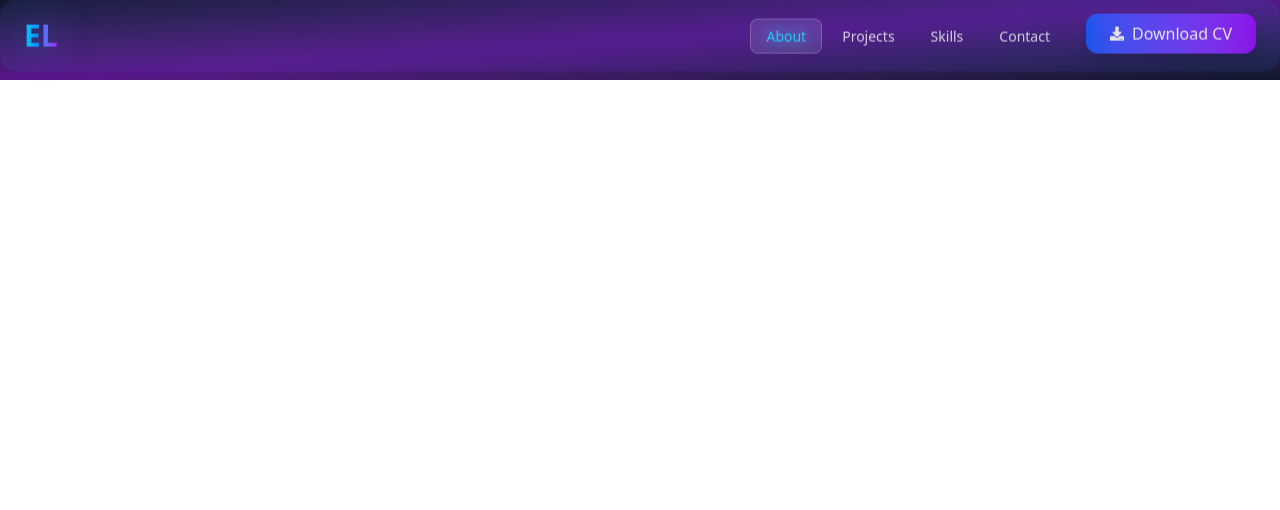
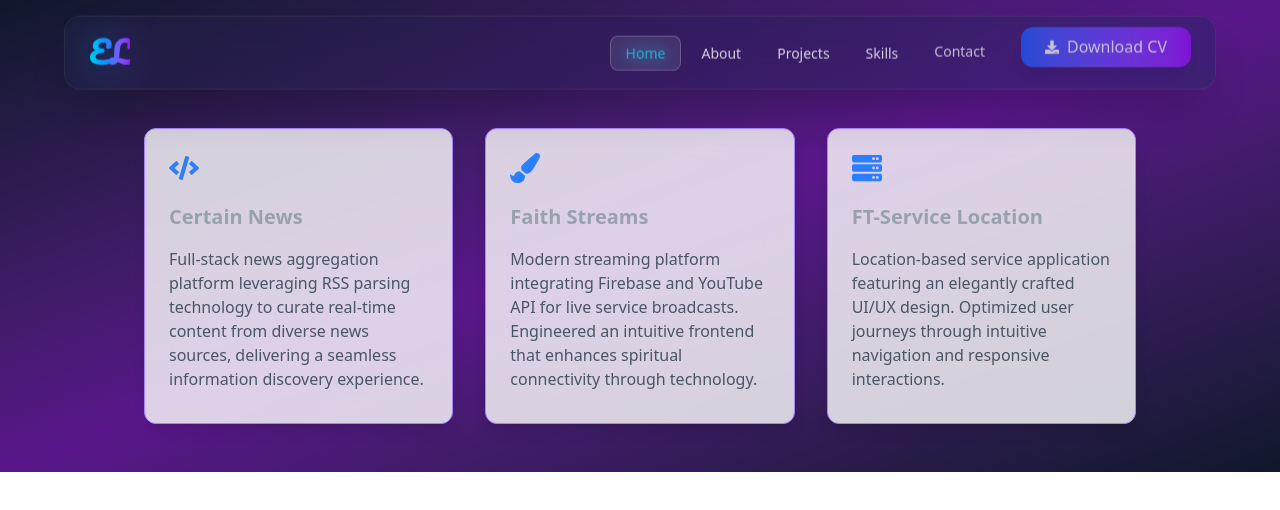
Before and after one commit to Emmy-A-L/my-portfolio, a React (Vite) app: page /projects in a window 1280 px wide. Shown: the top 510 px of the page. Built offline with nearby package versions, Linux system fonts and the light colour scheme.

Commit message:
feat: Add ProjectsPage component with project cards showcasing various applications

```diff
--- a/src/App.css
+++ b/src/App.css
@@ -3,10 +3,14 @@
 @import url('https://fonts.googleapis.com/css2?family=Roboto+Mono:ital,wght@0,100..700;1,100..700&display=swap');
 
 
-@theme {
-  --font-pacifico: 'Pacifico', cursive;
-  --font-roboto: 'Roboto', sans-serif;
-  --font-roboto-mono: 'Roboto Mono', monospace;
-  --color-primary: #4a90e2;
-  --color-secondary: #50e3c2;
+@layer utilities {
+  .pacifico {
+    font-family: Pacifico, cursive;
+  }
+  .roboto {
+    font-family: Roboto, sans-serif;
+  }
+  .roboto-mono {
+    font-family: 'Roboto Mono', monospace;
+  }
 }
--- a/src/App.tsx
+++ b/src/App.tsx
@@ -4,15 +4,27 @@ import Navbar from "./components/Navbar";
 import HomePage from "./pages/HomePage";
 import AboutPage from "./pages/AboutPage";
 import WelcomeScreen from "./components/ui/WelcomeScreen";
+import ProjectsPage from "./pages/ProjectsPage";
+import './App.css'
 
 const App = () => {
-  const [welcomeDone, setWelcomeDone] = useState(false);
+  const [welcomeDone, setWelcomeDone] = useState(() => {
+    // Check if user has seen the welcome screen before
+    return localStorage.getItem("welcomeScreenSeen") === "true";
+  });
+
+  const handleWelcomeFinish = () => {
+    setWelcomeDone(true);
+    // Store that user has seen the welcome screen
+    localStorage.setItem("welcomeScreenSeen", "true");
+  };
+
   return (
     <>
       {!welcomeDone && (
         <WelcomeScreen
           message="Bridging The Gap Between Idea And Reality Through Technology"
-          onFinish={() => setWelcomeDone(true)}
+          onFinish={handleWelcomeFinish}
           fadeDelay={300}
         />
       )}
@@ -22,6 +34,7 @@ const App = () => {
           <Routes>
             <Route path="/" element={<HomePage />} />
             <Route path="/about" element={<AboutPage />} />
+            <Route path="/projects" element={<ProjectsPage />} />
             {/* Add other routes here */}
           </Routes>
         </>
--- a/src/components/Navbar.tsx
+++ b/src/components/Navbar.tsx
@@ -7,24 +7,25 @@ import { Link } from "react-router-dom";
 
 const Navbar = () => {
   const [mobileMenuOpen, setMobileMenuOpen] = useState(false);
-  const [scrolled, setScrolled] = useState(false);
-  const [activeLink, setActiveLink] = useState("about");
+  // const [scrolled, setScrolled] = useState(false);
+  const [activeLink, setActiveLink] = useState("home");
 
   const navItems = [
-    { name: "About", href: "/", id: "about" },
+    { name: "Home", href: "/", id: "home" },
+    { name: "About", href: "/about", id: "about" },
     { name: "Projects", href: "/projects", id: "projects" },
     { name: "Skills", href: "/skills", id: "skills" },
     { name: "Contact", href: "/contact", id: "contact" },
   ];
 
   // Check if user has scrolled
-  useEffect(() => {
-    const handleScroll = () => {
-      setScrolled(window.scrollY > 20);
-    };
-    window.addEventListener("scroll", handleScroll);
-    return () => window.removeEventListener("scroll", handleScroll);
-  }, []);
+  // useEffect(() => {
+  //   const handleScroll = () => {
+  //     setScrolled(window.scrollY > 20);
+  //   };
+  //   window.addEventListener("scroll", handleScroll);
+  //   return () => window.removeEventListener("scroll", handleScroll);
+  // }, []);
 
   // Close mobile menu when clicking outside
   useEffect(() => {
@@ -152,11 +153,8 @@ const Navbar = () => {
         variants={navbarVariants}
         initial="initial"
         animate="animate"
-        className={`fixed top-0 left-1/2 transform -translate-x-1/2 z-50 transition-all duration-700 ease-out ${
-          scrolled
-            ? "mt-4 w-[95%] max-w-6xl rounded-2xl bg-black/20 backdrop-blur-xl border border-white/10 shadow-2xl"
-            : "mt-0 w-full bg-transparent backdrop-blur-sm"
-        }`}
+        className={`fixed top-0 left-1/2 transform -translate-x-1/2 z-50 transition-all duration-700 ease-out mt-4 w-[95%] max-w-6xl rounded-2xl bg-black/20 backdrop-blur-xl border border-white/10 shadow-2xl`
+            }
       >
         <div className="relative px-6 py-4">
           {/* Animated Background Gradient */}
@@ -183,7 +181,7 @@ const Navbar = () => {
             >
               <a
                 href="/"
-                className="text-3xl font-bold bg-gradient-to-r from-cyan-400 via-blue-500 to-purple-600 bg-clip-text text-transparent relative z-10"
+                className="text-3xl font-bold bg-gradient-to-r from-cyan-400 via-blue-500 to-purple-600 bg-clip-text text-transparent relative z-10 pacifico"
               >
                 EL
               </a>
--- a/src/components/ui/Card.tsx
+++ b/src/components/ui/Card.tsx
@@ -20,10 +20,10 @@ const Card: React.FC<CardProps> = ({
     whileInView={{ opacity: 1, y: 0 }}
     viewport={{ once: true, amount: 0.3 }}
     transition={{ duration: 0.6, ease: "easeOut" }}
-    className="bg-white dark:bg-gray-800 rounded-xl shadow-lg p-6 flex flex-col items-start gap-3 hover:shadow-2xl transition-shadow min-h-[200px]"
+    className="bg-white/80 dark:bg-gray-800/80 border border-violet-400 backdrop-blur-lg rounded-xl shadow-lg p-6 flex flex-col items-start gap-3 hover:shadow-2xl transition-shadow min-h-[200px]"
   >
     {Icon && <Icon className="text-3xl text-blue-500 mb-2" />}
-    <h3 className="text-xl font-semibold font-heading mb-1">{title}</h3>
+    <h3 className="text-xl font-semibold text-gray-400 font-heading mb-1">{title}</h3>
     <p className="text-gray-600 dark:text-gray-300 mb-2">{description}</p>
     {children}
   </motion.div>
--- a/src/components/ui/NameLogo.tsx
+++ b/src/components/ui/NameLogo.tsx
@@ -10,7 +10,7 @@ const NameLogo = () => {
         transition={{ type: "spring", stiffness: 300 }}
       >
         <motion.div
-          className="w-32 h-32 rounded-full bg-gradient-to-tr from-cyan-400 via-blue-500 to-purple-600 flex items-center justify-center text-white text-4xl font-bold shadow-2xl relative z-10"
+          className="w-32 h-32 rounded-full bg-gradient-to-tr from-cyan-400 via-blue-500 to-purple-600 flex items-center justify-center text-white text-4xl font-bold shadow-2xl relative z-10 pacifico"
           animate={{
             boxShadow: [
               "0 0 20px rgba(59, 130, 246, 0.5)",
--- a/src/components/ui/WelcomeScreen.tsx
+++ b/src/components/ui/WelcomeScreen.tsx
@@ -32,7 +32,7 @@ const WelcomeScreen: React.FC<WelcomeScreenProps> = ({
       onAnimationComplete={() => {
         if (fadeOut) onFinish();
       }}
-      className="fixed inset-0 z-50 flex flex-col items-center justify-center bg-gradient-to-br from-blue-700 via-purple-700 to-gray-900 text-white"
+      className="fixed inset-0 z-50 flex flex-col items-center justify-center bg-gradient-to-br from-blue-700 via-purple-700 to-gray-900 text-white p-4 md:p-8 lg:p-14"
     >
       <NameLogo />
       <h1 className="text-2xl md:text-3xl font-bold font-heading text-center max-w-xl">
--- a/src/pages/Projects.tsx
+++ /dev/null
@@ -1,26 +0,0 @@
-import Card from "../components/ui/Card";
-import { FaCode, FaPaintBrush, FaServer } from "react-icons/fa";
-
-const Projects = () => {
-  return (
-    <section className="w-full max-w-5xl mx-auto py-12 px-4 grid grid-cols-1 md:grid-cols-2 lg:grid-cols-3 gap-8">
-      <Card
-        title="Frontend Development"
-        description="Building beautiful, responsive UIs with React, TypeScript, and Tailwind CSS."
-        icon={FaPaintBrush}
-      />
-      <Card
-        title="Backend APIs"
-        description="Designing robust RESTful APIs and scalable backend systems."
-        icon={FaServer}
-      />
-      <Card
-        title="Full-Stack Projects"
-        description="Delivering complete solutions from database to UI, with a focus on performance and UX."
-        icon={FaCode}
-      />
-    </section>
-  );
-};
-
-export default Projects;
--- /dev/null
+++ b/src/pages/ProjectsPage.tsx
@@ -0,0 +1,26 @@
+import Card from "../components/ui/Card";
+import { FaCode, FaPaintBrush, FaServer } from "react-icons/fa";
+
+const ProjectsPage = () => {
+  return (
+    <section className="w-full max-w-5xl mx-auto py-12 px-4 grid grid-cols-1 md:grid-cols-2 lg:grid-cols-3 gap-8">
+      <Card
+        title="Certain News"
+        description="Full-stack news aggregation platform leveraging RSS parsing technology to curate real-time content from diverse news sources, delivering a seamless information discovery experience."
+        icon={FaCode}
+      />
+      <Card
+        title="Faith Streams"
+        description="Modern streaming platform integrating Firebase and YouTube API for live service broadcasts. Engineered an intuitive frontend that enhances spiritual connectivity through technology."
+        icon={FaPaintBrush}
+      />
+      <Card
+        title="FT-Service Location"
+        description="Location-based service application featuring an elegantly crafted UI/UX design. Optimized user journeys through intuitive navigation and responsive interactions."
+        icon={FaServer}
+      />
+    </section>
+  );
+};
+
+export default ProjectsPage;
```
Also changed, not shown: src/pages/HomePage.tsx (+9 -6 lines), src/components/Button.tsx (added), src/components/Card.tsx (added), src/components/WelcomeScreen.tsx (added).
